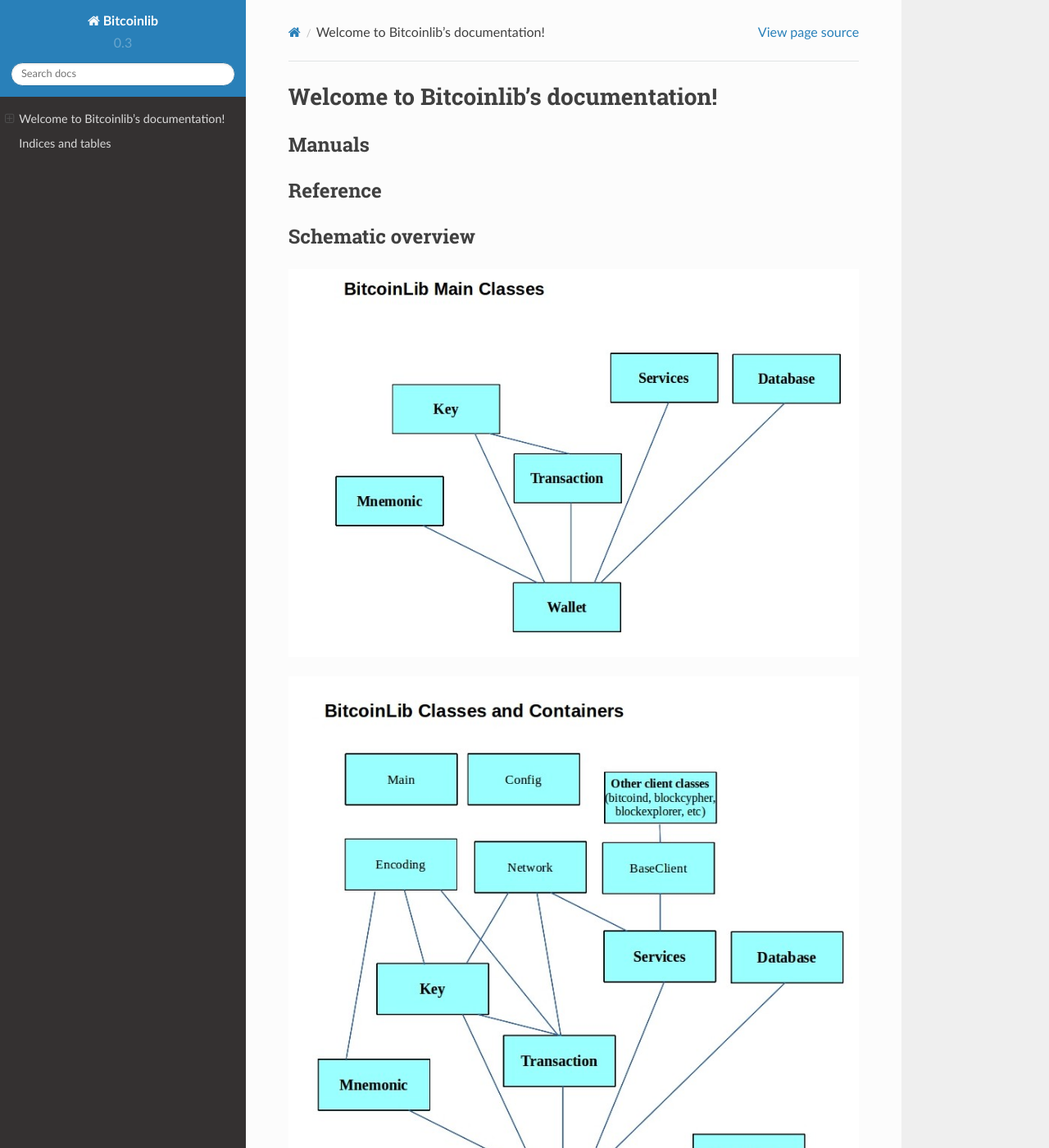
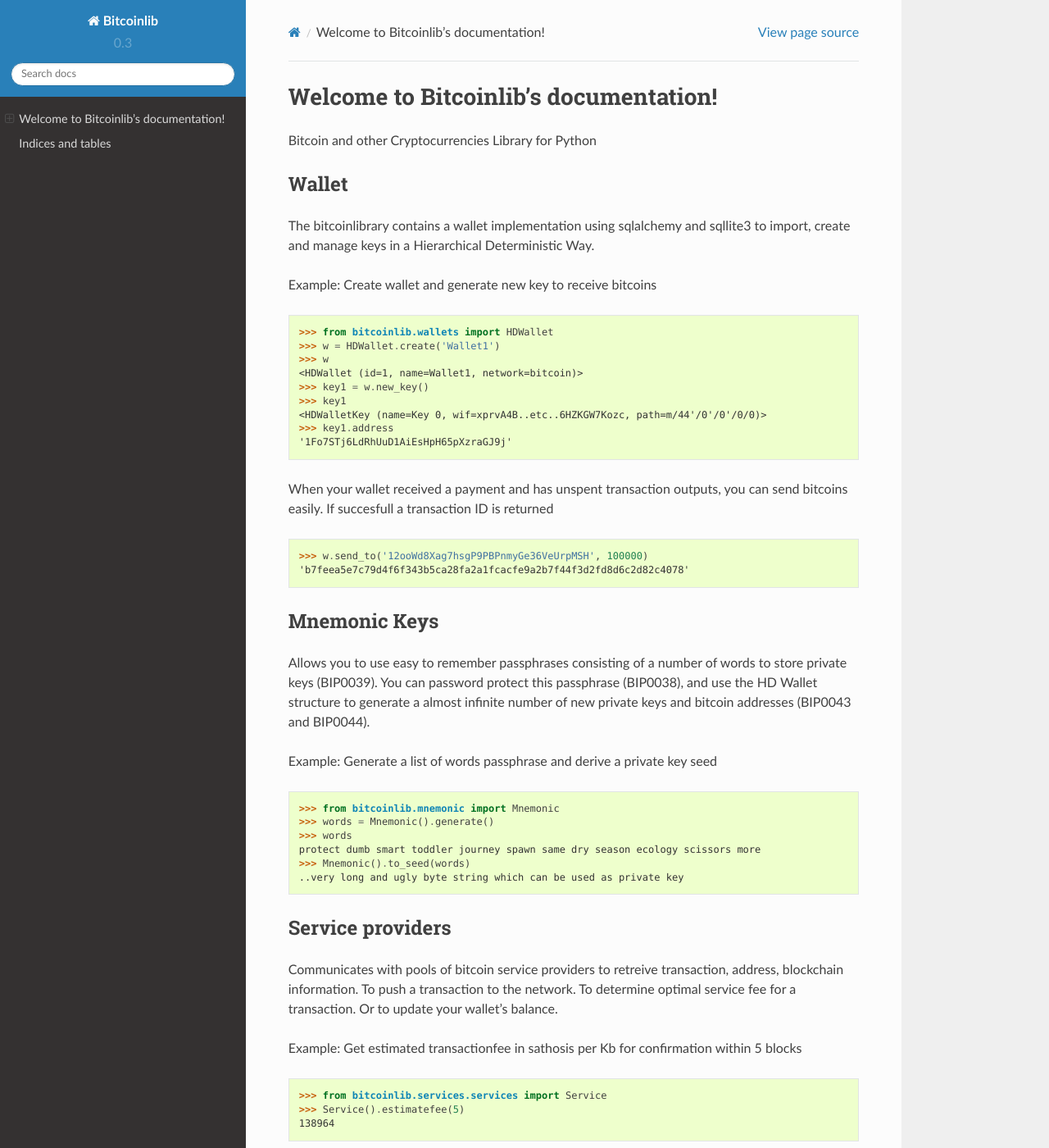
Before and after one commit to 1200wd/bitcoinlib, a Sphinx documentation site: the page built from docs/index.rst, in a window 1280 px wide and 1400 px high. Shown: the whole window at 82% size. Built offline with Sphinx 7.4.7 and the Read the Docs theme 2.0.0, drawn with Linux system fonts in a browser that asks for light colours; pages that are not in the unit, such as notebooks, are missing from menus.

Commit message:
[UPD] readthedocs index page with examples

```diff
--- a/docs/index.rst
+++ b/docs/index.rst
@@ -5,6 +5,74 @@
 
 Welcome to Bitcoinlib's documentation!
 ======================================
+
+Bitcoin and other Cryptocurrencies Library for Python
+
+
+Wallet
+------
+
+The bitcoinlibrary contains a wallet implementation using sqlalchemy and sqllite3 to import, create and manage
+keys in a Hierarchical Deterministic Way.
+
+Example: Create wallet and generate new key to receive bitcoins
+
+.. code-block:: python
+
+   >>> from bitcoinlib.wallets import HDWallet
+   >>> w = HDWallet.create('Wallet1')
+   >>> w
+   <HDWallet (id=1, name=Wallet1, network=bitcoin)>
+   >>> key1 = w.new_key()
+   >>> key1
+   <HDWalletKey (name=Key 0, wif=xprvA4B..etc..6HZKGW7Kozc, path=m/44'/0'/0'/0/0)>
+   >>> key1.address
+   '1Fo7STj6LdRhUuD1AiEsHpH65pXzraGJ9j'
+
+
+When your wallet received a payment and has unspent transaction outputs, you can send bitcoins easily.
+If succesfull a transaction ID is returned
+
+.. code-block:: python
+
+   >>> w.send_to('12ooWd8Xag7hsgP9PBPnmyGe36VeUrpMSH', 100000)
+   'b7feea5e7c79d4f6f343b5ca28fa2a1fcacfe9a2b7f44f3d2fd8d6c2d82c4078'
+
+
+Mnemonic Keys
+-------------
+
+Allows you to use easy to remember passphrases consisting of a number of words to store private keys (BIP0039).
+You can password protect this passphrase (BIP0038), and use the HD Wallet structure to generate a almost infinite
+number of new private keys and bitcoin addresses (BIP0043 and BIP0044).
+
+Example: Generate a list of words passphrase and derive a private key seed
+
+.. code-block:: python
+
+   >>> from bitcoinlib.mnemonic import Mnemonic
+   >>> words = Mnemonic().generate()
+   >>> words
+   protect dumb smart toddler journey spawn same dry season ecology scissors more
+   >>> Mnemonic().to_seed(words)
+   ..very long and ugly byte string which can be used as private key
+
+
+Service providers
+-----------------
+
+Communicates with pools of bitcoin service providers to retreive transaction, address, blockchain information.
+To push a transaction to the network. To determine optimal service fee for a transaction. Or to update your
+wallet's balance.
+
+Example: Get estimated transactionfee in sathosis per Kb for confirmation within 5 blocks
+
+.. code-block:: python
+
+   >>> from bitcoinlib.services.services import Service
+   >>> Service().estimatefee(5)
+   138964
+
 
 Manuals
 -------
```
